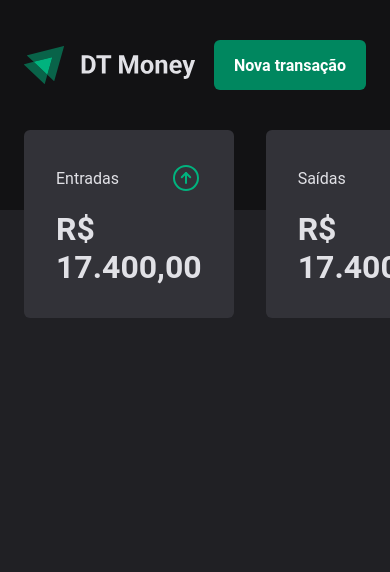
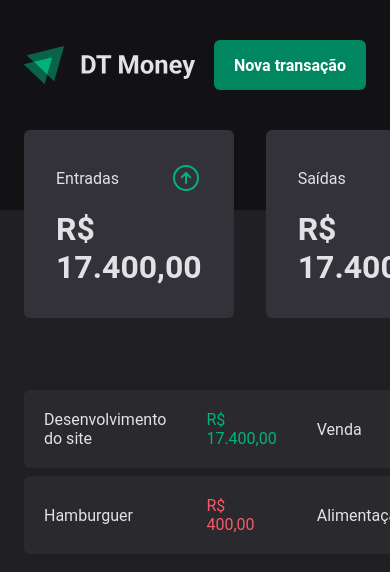
Before and after one commit to RoMartins/DTmoney-reactJs, a React (Vite) app: page / in a window 390 px wide. Shown: the top 572 px of the page. Built offline with nearby package versions, Linux system fonts and the light colour scheme.

Commit message:
feat:create tableTransaction on component trasanctions

```diff
--- a/src/pages/Transactions/index.tsx
+++ b/src/pages/Transactions/index.tsx
@@ -1,11 +1,33 @@
 import { Header } from "../../components/Header";
 import { Summary } from "../../components/Summary";
+import { ColumnPrice, TransactionsContainer, TransactionsTable } from "./styles";
 
 export function Transactions() {
   return (
     <div>
       <Header />
       <Summary />
+
+       <TransactionsContainer>
+
+      <TransactionsTable >
+        <tbody>
+          <tr>
+            <td width='50%'>Desenvolvimento do site</td>
+            <ColumnPrice typeTransaction="income">R$ 17.400,00</ColumnPrice>
+            <td>Venda</td>
+            <td>13/04/2022</td>
+          </tr>
+
+          <tr>
+            <td width='50%'>Hamburguer</td>
+            <ColumnPrice typeTransaction="outcome">R$ 400,00</ColumnPrice>
+            <td>Alimentação</td>
+            <td>15/04/2022</td>
+          </tr>
+        </tbody>
+      </TransactionsTable>
+       </TransactionsContainer>
     </div>
   )
 }
--- a/src/pages/Transactions/styles.ts
+++ b/src/pages/Transactions/styles.ts
@@ -0,0 +1,45 @@
+import styled from "styled-components";
+
+export const TransactionsContainer = styled.main`
+  width: 100%;
+  max-width: 1120px;
+  margin: 4rem auto 0;
+  padding: 0 1.5rem;
+
+`
+
+
+export const TransactionsTable = styled.table`
+width: 100%;
+border-collapse: separate;
+border-spacing: 0 0.5rem;
+/* margin-top: 1.5rem; */
+
+
+td {
+  padding: 1.25rem;
+  background: ${props => props.theme['gray-700']};
+
+  &:first-child {
+    border-top-left-radius: 6px;
+    border-bottom-left-radius: 6px;
+  }
+
+
+  &:last-child{
+    border-top-right-radius: 6px;
+    border-bottom-right-radius: 6px;
+  }
+
+
+  }
+
+`
+
+interface columnPriceProps {
+  typeTransaction: 'income' | 'outcome'
+}
+
+export const ColumnPrice = styled.td<columnPriceProps>`
+  color: ${props => props.typeTransaction === 'outcome' ? props.theme["red-300"] : props.theme["green-300"]};
+`
```
